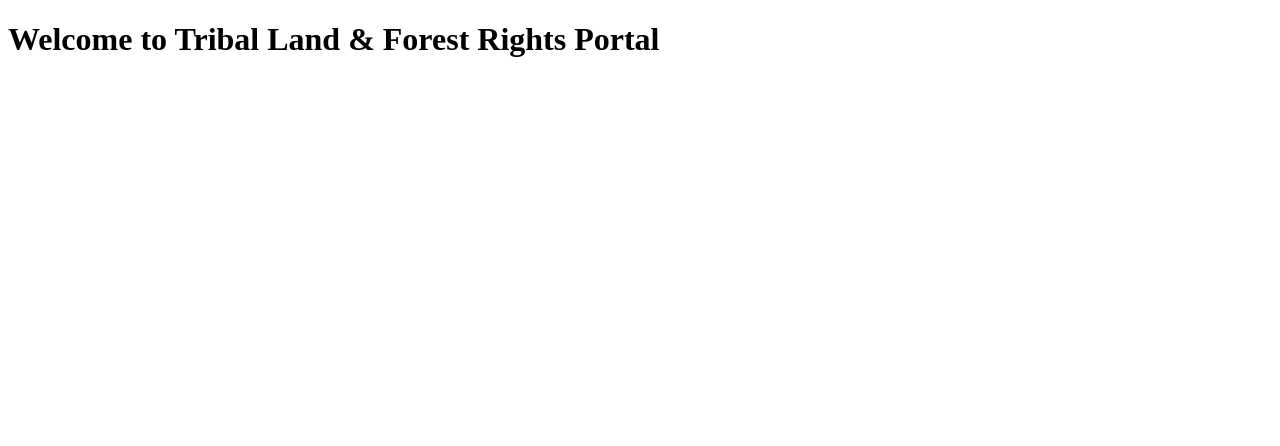
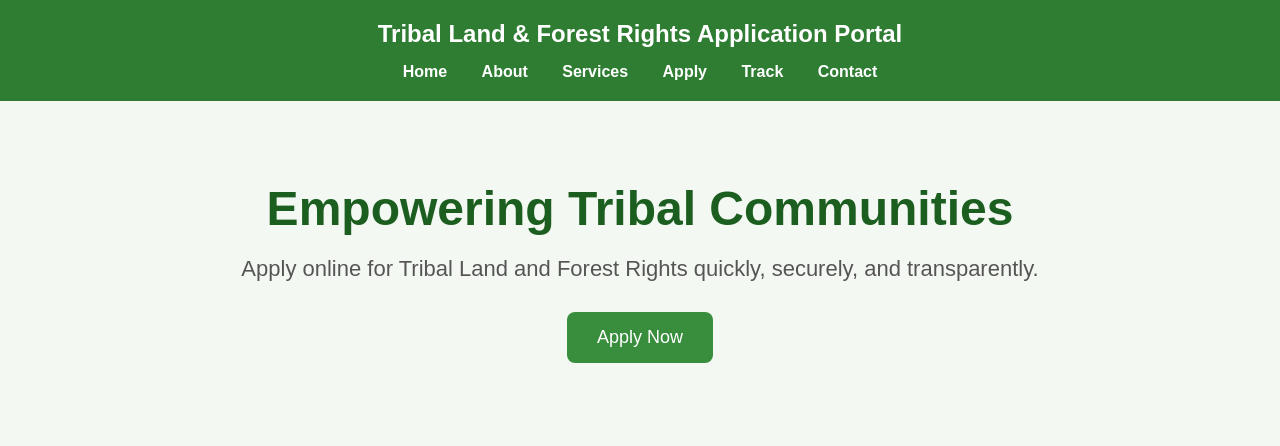
Before and after one commit to madhu1999456/tribal-land-forest-rights-portal, a plain HTML site: page index.html/index.html in a window 1280 px wide. Drawn offline with Linux system fonts and the light colour scheme; files that its build step writes are made by us from their sources; files whose address does not match are found by name.

Commit message:
initial project

```diff
--- a/index.html/index.html
+++ b/index.html/index.html
@@ -1,14 +1,41 @@
 <!DOCTYPE html>
 <html lang="en">
+
 <head>
     <meta charset="UTF-8">
     <meta name="viewport" content="width=device-width, initial-scale=1.0">
-    <title>Tribal Land & Forest Rights Portal</title>
+    <title>Tribal Land & Forest Rights Application Portal</title>
+
     <link rel="stylesheet" href="style.css">
 </head>
 <body>
+<header>
 
-<h1>Welcome to Tribal Land & Forest Rights Portal</h1>
+    <h2>Tribal Land & Forest Rights Application Portal</h2>
+
+    <nav>
+        <a href="#">Home</a>
+        <a href="#">About</a>
+        <a href="#">Services</a>
+        <a href="#">Apply</a>
+        <a href="#">Track</a>
+        <a href="#">Contact</a>
+    </nav>
+
+</header>
+
+<section class="hero">
+
+    <h1>Empowering Tribal Communities</h1>
+
+    <p>
+        Apply online for Tribal Land and Forest Rights quickly,
+        securely, and transparently.
+    </p>
+
+    <button class="btn">Apply Now</button>
+
+</section>
 
 <script src="script.js"></script>
 
--- /dev/null
+++ b/index.html/style.css
@@ -0,0 +1,68 @@
+/* Reset */
+*{
+    margin:0;
+    padding:0;
+    box-sizing:border-box;
+    font-family:Arial, Helvetica, sans-serif;
+}
+
+/* Body */
+body{
+    background:#f4f8f2;
+}
+
+/* Header */
+header{
+    background:#2E7D32;
+    color:white;
+    padding:20px;
+    text-align:center;
+}
+
+/* Navigation */
+nav{
+    margin-top:15px;
+}
+
+nav a{
+    color:white;
+    text-decoration:none;
+    margin:0 15px;
+    font-weight:bold;
+}
+
+nav a:hover{
+    color:#FFD54F;
+}
+
+/* Hero Section */
+.hero{
+    text-align:center;
+    padding:80px 20px;
+}
+
+.hero h1{
+    font-size:48px;
+    color:#1B5E20;
+}
+
+.hero p{
+    font-size:22px;
+    margin-top:20px;
+    color:#555;
+}
+
+.btn{
+    margin-top:30px;
+    padding:15px 30px;
+    background:#388E3C;
+    color:white;
+    border:none;
+    border-radius:8px;
+    cursor:pointer;
+    font-size:18px;
+}
+
+.btn:hover{
+    background:#1B5E20;
+}
```
Also changed, not shown: index.html/script.js (added), script.js/script.js (deleted), style.css/style.css (deleted).
